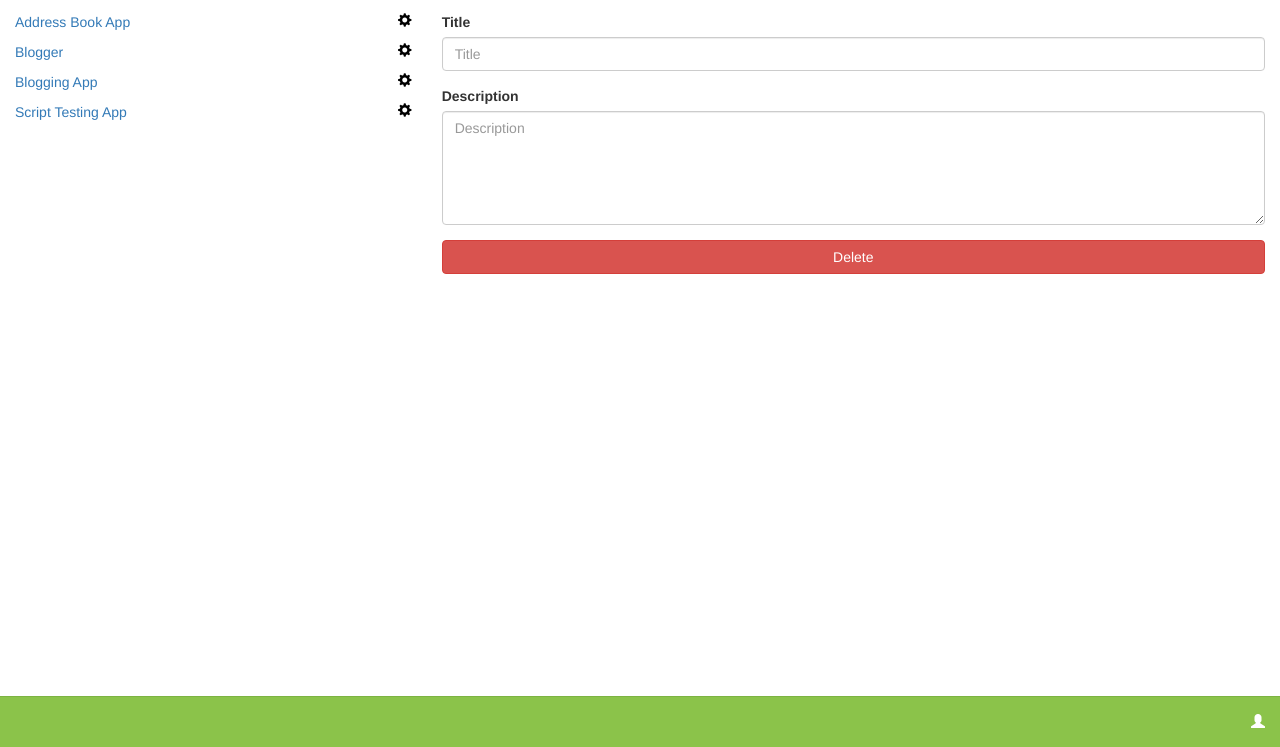
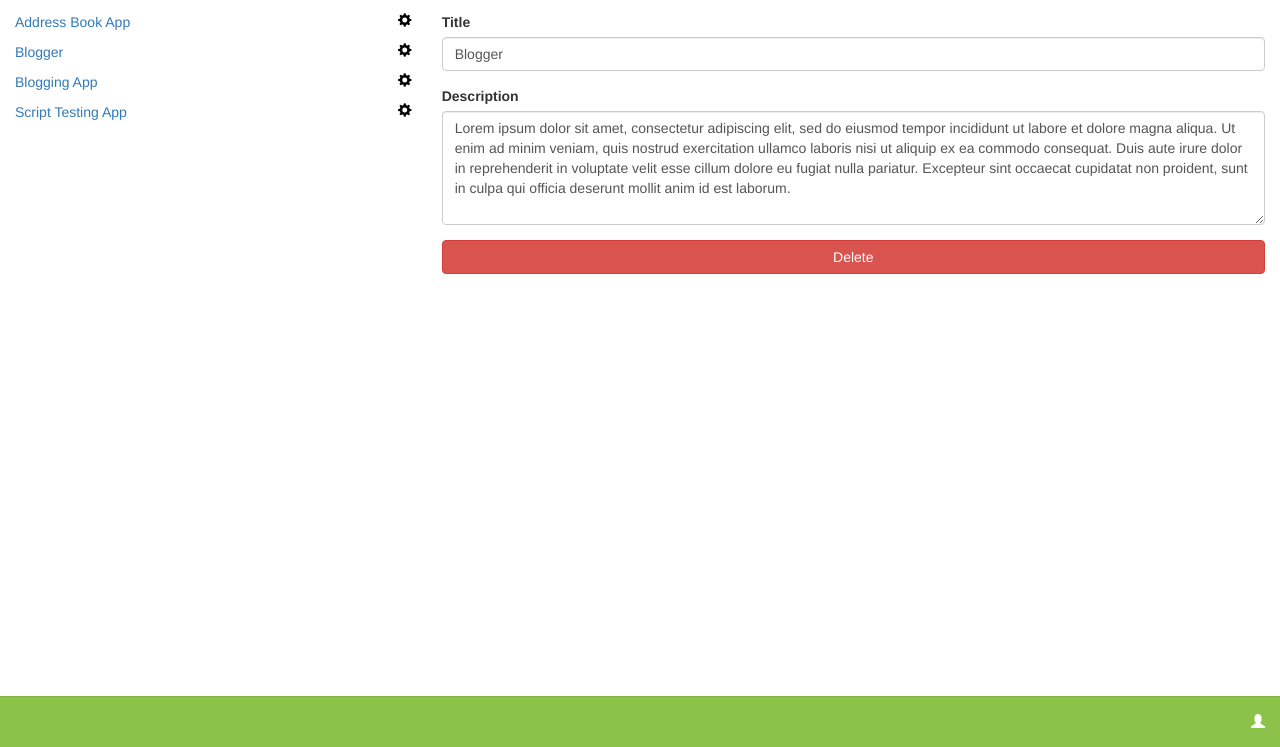
Before and after one commit to prasadnm92/namamahesh-jyothiprasad-webdev, a website: page public/assignment/website-edit.html in a window 1280 px wide. Shown: the part 53-800 px from the top of the page. Drawn offline with nearby package versions, Linux system fonts and the light colour scheme.

Commit message:
finished all website pages

```diff
--- a/public/assignment/website-edit.html
+++ b/public/assignment/website-edit.html
@@ -67,11 +67,12 @@
             <form>
                 <div class="form-group">
                     <label for="website-title">Title</label>
-                    <input type="text" class="form-control" id="website-title" placeholder="Title">
+                    <input type="text" class="form-control" id="website-title" placeholder="Title" value="Blogger">
                 </div>
                 <div class="form-group">
                     <label for="website-description">Description</label>
-                    <textarea class="form-control" rows="5" id="website-description" placeholder="Description"></textarea>
+                    <textarea class="form-control" rows="5" id="website-description" placeholder="Description">Lorem ipsum dolor sit amet, consectetur adipiscing elit, sed do eiusmod tempor incididunt ut labore et dolore magna aliqua. Ut enim ad minim veniam, quis nostrud exercitation ullamco laboris nisi ut aliquip ex ea commodo consequat. Duis aute irure dolor in reprehenderit in voluptate velit esse cillum dolore eu fugiat nulla pariatur. Excepteur sint occaecat cupidatat non proident, sunt in culpa qui officia deserunt mollit anim id est laborum.
+                    </textarea>
                 </div>
             </form>
 
```
